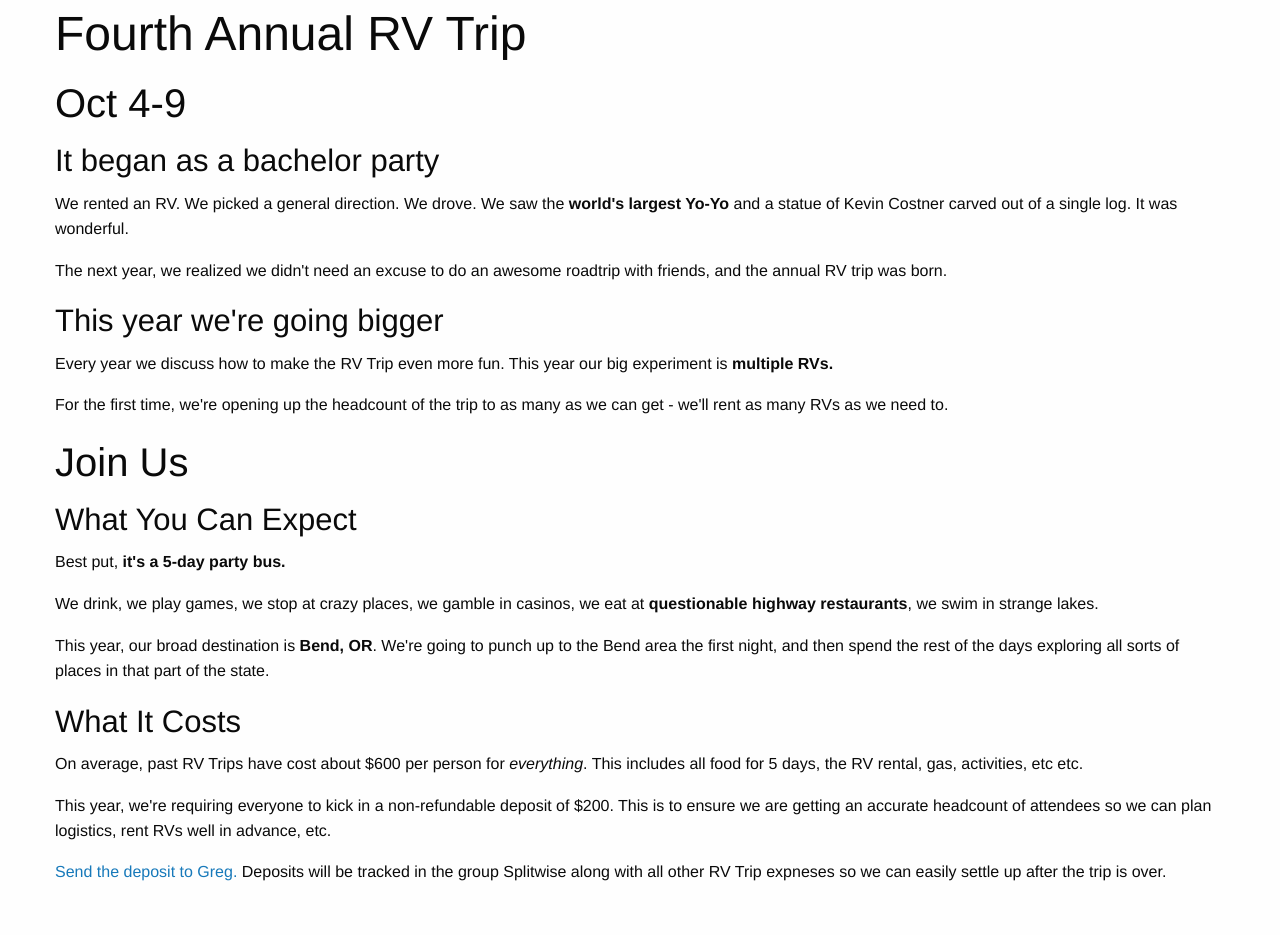
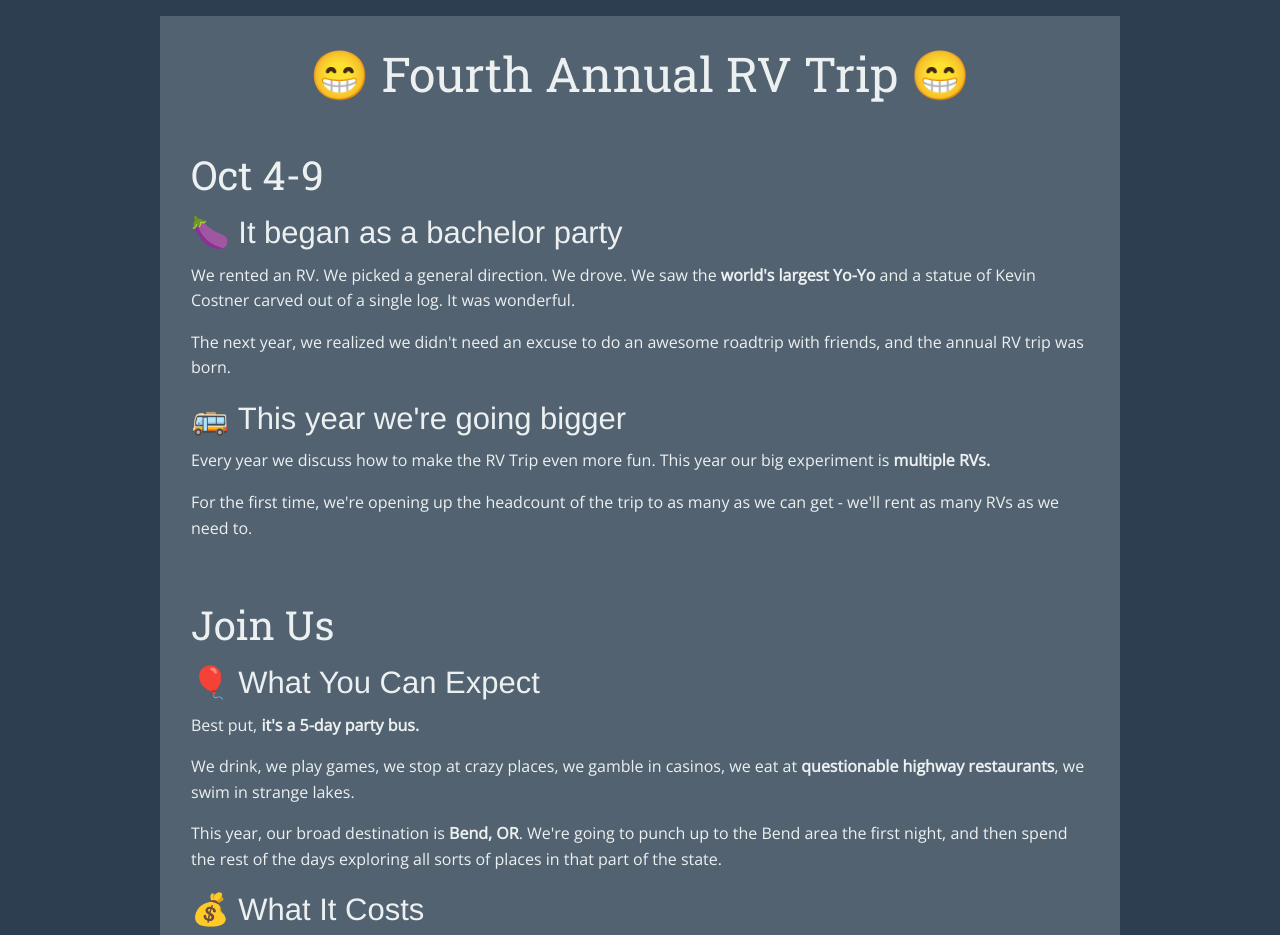
Before and after one commit to OverloadUT/rv4-site, a website: page index.html in a window 1280 px wide. Shown: the top 935 px of the page. Before the commit the page ends 884 px from the top, so only its background shows below. Drawn offline with nearby package versions, Linux system fonts and the light colour scheme.

Commit message:
make ugly styles less ugly, add cool fonts, add sweet emojis to make greg look more hip, actually added a super simple node server so this isnt a pleb codebase

```diff
--- a/css/app.css
+++ b/css/app.css
@@ -0,0 +1,34 @@
+body {
+	background-color: #2C3E50;
+	font-family: 'Open Sans', sans-serif;
+}
+
+#wrapper {
+	max-width: 960px;
+	margin: 1em auto;
+	padding: 1.5em 1em;
+	background: rgba(236,240,241, .2);
+	color: #ECF0F1;
+}
+
+#wrapper a,
+#wrapper a:visited {
+	color: #E74C3C;
+}
+
+#wrapper a:hover,
+#wrapper a:visited:hover {
+	text-decoration: underline;
+}
+
+h1 {
+	text-align: center;
+}
+
+h2 {
+	margin-top: 1em;
+}
+
+h1,h2 {
+	font-family: 'Roboto Slab', serif;
+}
--- a/index.html
+++ b/index.html
@@ -9,46 +9,48 @@
     <link rel="stylesheet" href="css/app.css">
   </head>
   <body>
+    <div id="wrapper">
 
       <div class="row">
         <div class="large-12 columns">
-        <h1>Fourth Annual RV Trip</h1>
+          <h1>😁 Fourth Annual RV Trip 😁</h1>
           <h2>Oct 4-9</h2>
         </div>
       </div>
 
       <div class="row">
         <div class="large-12 columns">
-        <h3>It began as a bachelor party</h3>
+          <h3>🍆 It began as a bachelor party</h3>
           <p>We rented an RV. We picked a general direction. We drove. We saw the <strong>world's largest Yo-Yo</strong> and a statue of Kevin Costner carved out of a single log. It was wonderful.</p>
           <p>The next year, we realized we didn't need an excuse to do an awesome roadtrip with friends, and the annual RV trip was born.</p>
         </div>
 
         <div class="large-12 columns">
-        <h3>This year we're going bigger</h3>
+          <h3>🚌 This year we're going bigger</h3>
           <p>Every year we discuss how to make the RV Trip even more fun. This year our big experiment is <strong>multiple RVs.</strong></p>
           <p>For the first time, we're opening up the headcount of the trip to as many as we can get - we'll rent as many RVs as we need to.</p>
         </div>
 
         <div class="large-12 columns">
           <h2>Join Us</h2>
-        <h3>What You Can Expect</h3>
+          <h3>🎈 What You Can Expect</h3>
           <p>Best put, <strong>it's a 5-day party bus.</strong></p>
           <p>We drink, we play games, we stop at crazy places, we gamble in casinos, we eat at <strong>questionable highway restaurants</strong>, we swim in strange lakes.</p>
           <p>This year, our broad destination is <strong>Bend, OR</strong>. We're going to punch up to the Bend area the first night, and then spend the rest of the days exploring all sorts of places in that part of the state.</p>
 
-        <h3>What It Costs</h3>
+          <h3>💰 What It Costs</h3>
           <p>On average, past RV Trips have cost about $600 per person for <em>everything</em>. This includes all food for 5 days, the RV rental, gas, activities, etc etc.</p>
           <p>This year, we're requiring everyone to kick in a non-refundable deposit of $200. This is to ensure we are getting an accurate headcount of attendees so we can plan logistics, rent RVs well in advance, etc.</p>
 
           <a href="https://www.paypal.me/greglaabs/200">Send the deposit to Greg.</a> Deposits will be tracked in the group Splitwise along with all other RV Trip expneses so we can easily settle up after the trip is over.
         </div>
       </div>
-
+    </div>
 
     <script src="js/vendor/jquery.js"></script>
     <script src="js/vendor/what-input.js"></script>
     <script src="js/vendor/foundation.js"></script>
     <script src="js/app.js"></script>
+    <link href="https://fonts.googleapis.com/css?family=Open+Sans|Roboto+Slab" rel="stylesheet">
   </body>
 </html>
```
Also changed, not shown: index.js (added, +11 -0 lines), package.json (added, +23 -0 lines), 1 other file. Lines whose indentation alone changed are shown as unchanged.
